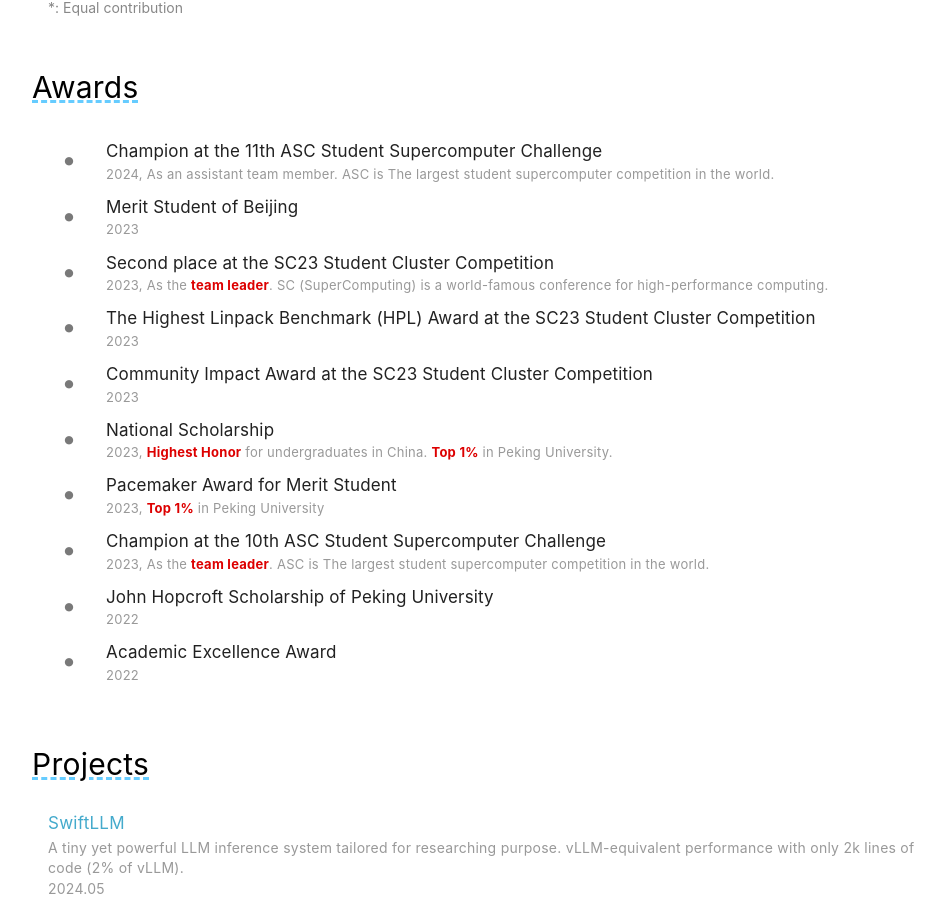
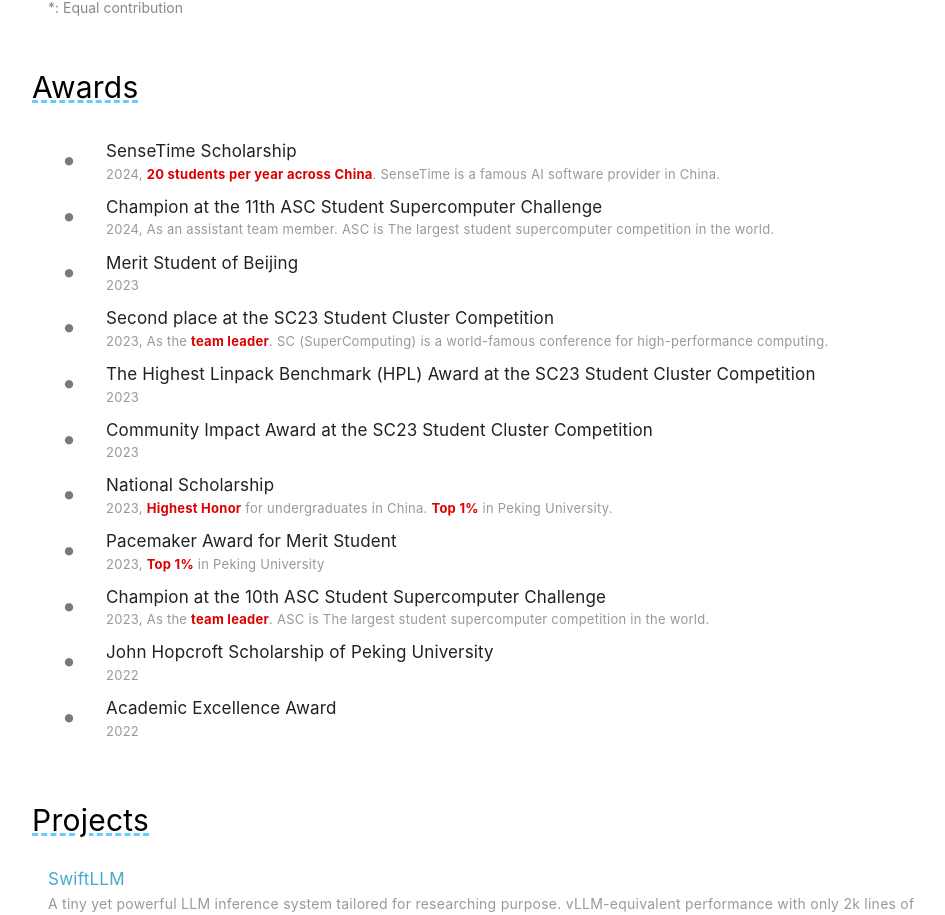
Before and after one commit to interestingLSY/interestingLSY.github.io, a Vue app: page / in a window 1280 px wide. Shown: the part 1191-2106 px from the top of the page, without its empty margins (140-1085 px from the left). Built offline with nearby package versions, Linux system fonts and the light colour scheme.

Commit message:
Add SenseTime scholarship

```diff
--- a/src/data/awards.ts
+++ b/src/data/awards.ts
@@ -5,6 +5,11 @@ interface Award {
 }
 
 const awards: Award[] = [
+	{
+		year: 2024,
+		name: "SenseTime Scholarship",
+		description: "<b>20 students per year across China</b>. SenseTime is a famous AI software provider in China."
+	},
 	{
 		year: 2024,
 		name: "Champion at the 11th ASC Student Supercomputer Challenge",
```
